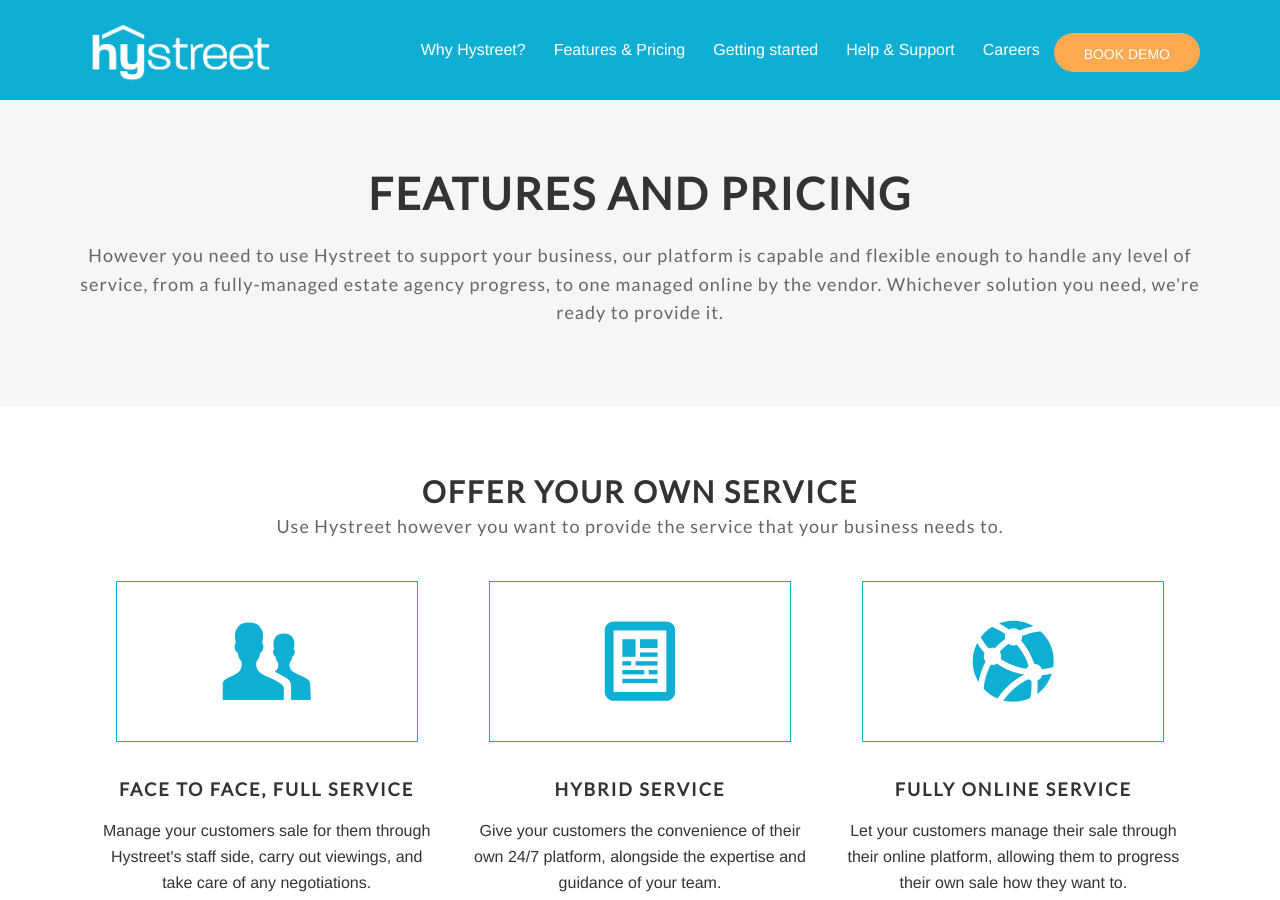
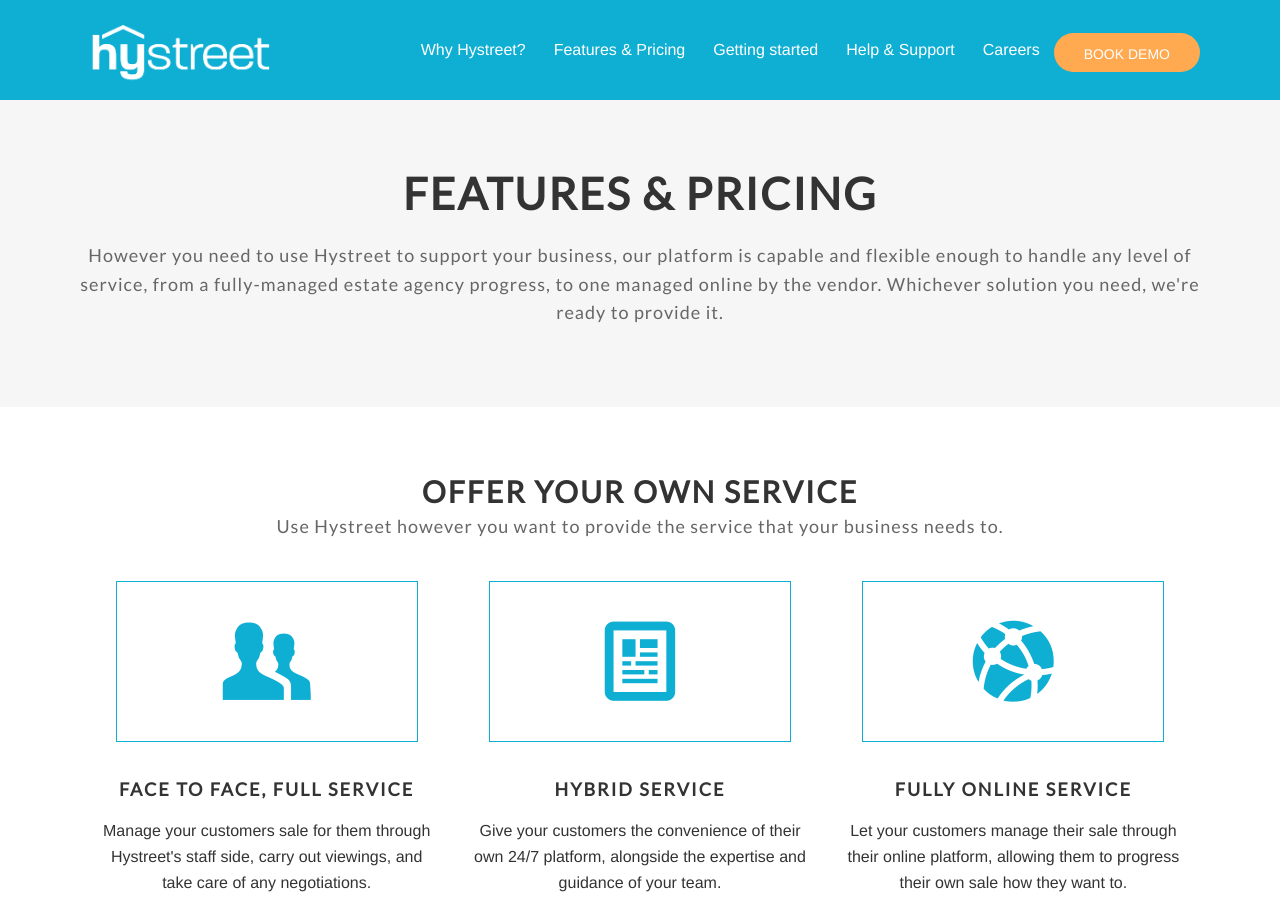
Before and after one commit to hystreet/hystreet.github.io, a Jekyll site: the page built from features-pricing/index.html, in a window 1280 px wide and 900 px high. Built offline with Jekyll 4.4.1, drawn with Linux system fonts in a browser that asks for light colours; some web fonts are replaced; a script that is not in the unit is left out.

Commit message:
Update index.html

```diff
--- a/features-pricing/index.html
+++ b/features-pricing/index.html
@@ -8,7 +8,7 @@
 <div class='full'>
   <div class='row'>
     <div class='special-title centered-text'>
-      <h1>Features and Pricing</h1>
+      <h1>Features & Pricing</h1>
       <p>
         However you need to use Hystreet to support your business, our platform is capable and flexible enough to handle any level of service, from a fully-managed estate agency progress, to one managed online by the vendor. Whichever solution you need, we're ready to provide it.
       </p>
```
Also changed, not shown: other parts of features-pricing/index.html (+1 -1 lines).
